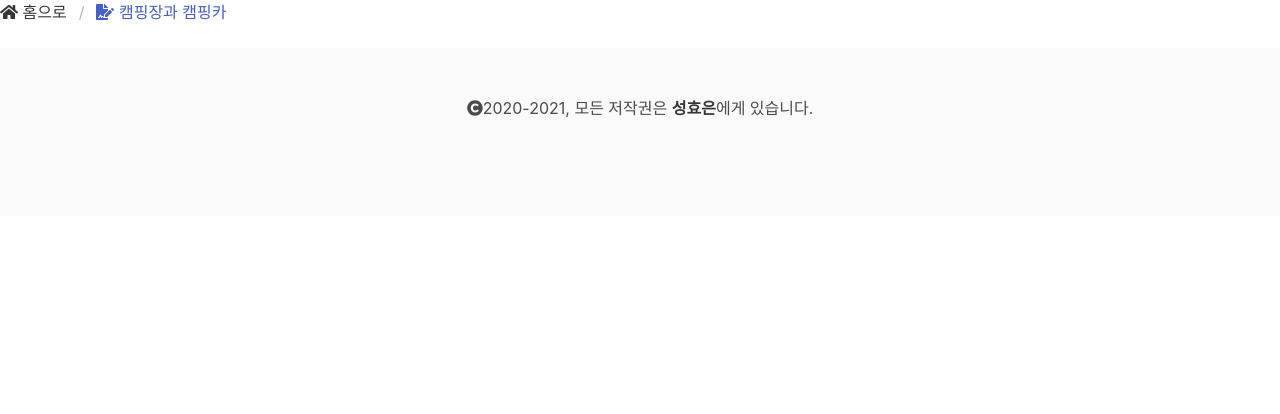
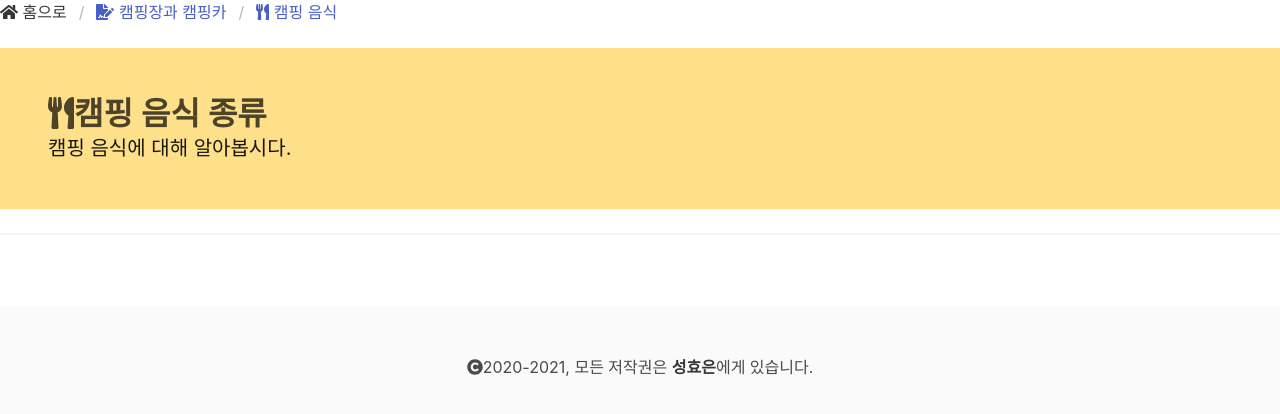
Before and after one commit to sunghyoeun/doglove3_2021, a Nuxt app: page /foodNames in a window 1280 px wide. Shown: the top 414 px of the page. Built offline with nearby package versions, Linux system fonts and the light colour scheme.

Commit message:
add foodnames page

```diff
--- a/layouts/default.vue
+++ b/layouts/default.vue
@@ -4,6 +4,7 @@
       <ul>
         <li><nuxt-link to="/"><i class="fas fa-home"></i>&nbsp;홈으로</nuxt-link></li>
         <li><nuxt-link to="/campNames"><i class ="fas fa-file-signature"></i>&nbsp;캠핑장과 캠핑카</nuxt-link></li>
+        <li><nuxt-link to="/foodNames"><i class ="fas fa-utensils"></i>&nbsp;캠핑 음식 </nuxt-link></li>
       </ul>
     </nav>
     <nuxt/>
--- /dev/null
+++ b/pages/foodNames.vue
@@ -0,0 +1,18 @@
+<template>
+    <div>
+        <section class = "hero is-warning">
+            <div class="hero-body">
+                <p class = "title">
+                    <i class = "fas fa-utensils"></i>캠핑 음식 종류
+                </p>
+                <p class="subtitle">
+                    캠핑 음식에 대해 알아봅시다.
+                </p>
+            </div>
+        </section>
+        <hr/>
+        <section class = "columns"></section>
+        <div class="column"></div>
+        <div class="column"></div>
+    </div>
+</template>
```
Also changed, not shown: 1 other file (tests, documents, lock files or other folders).
